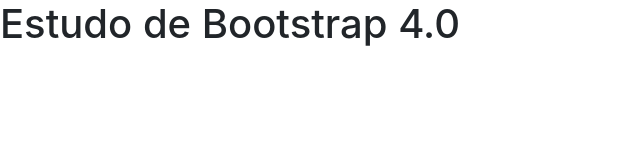
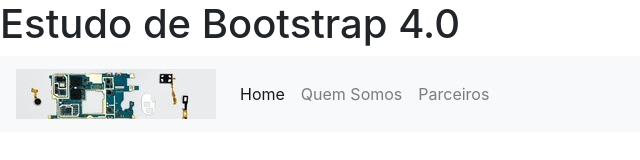
Before and after one commit to jairoap/Bootstrap, a plain HTML site: page index.html in a window 1280 px wide. Shown: the whole page, without its empty margins (0-640 px from the left). Drawn offline with nearby package versions, Linux system fonts and the light colour scheme.

Commit message:
adicionado pasta imagens

```diff
--- a/index.html
+++ b/index.html
@@ -5,12 +5,31 @@
     <meta http-equiv="X-UA-Compatible" content="IE=edge">
     <meta name="viewport" content="width=device-width, initial-scale=1.0">
     <link rel="stylesheet" href="https://cdn.jsdelivr.net/npm/bootstrap@4.0.0/dist/css/bootstrap.min.css" integrity="sha384-Gn5384xqQ1aoWXA+058RXPxPg6fy4IWvTNh0E263XmFcJlSAwiGgFAW/dAiS6JXm" crossorigin="anonymous">
-    <title>Document</title>
+    <title>Bootsrap 4.0</title>
 </head>
 <body>
 
     <h1>Estudo de Bootstrap 4.0</h1>
 
+    <nav class="navbar navbar-expand-lg navbar-light bg-light">
+        <a class="navbar-brand" href="#">
+            <img src="imagens/tec001.jpg" alt="">
+        </a>
+
+        <div class="collapse navbar-collapse" id="navbarSupportedContent">
+            <ul class="navbar-nav mr-auto">
+                <li class="nav-ite" >
+                    <a href="#" class="nav-link active">Home</a>
+                </li>
+                <li class="nav-ite" >
+                    <a href="#" class="nav-link ">Quem Somos</a>
+                </li>
+                <li class="nav-ite" >
+                    <a href="#" class="nav-link  ">Parceiros</a>
+                </li>
+            </ul>
+        </div>
+    </nav>
 
 
 
```
Also changed, not shown: imagens/tec001.jpg (added), imagens/teclado.jpg (added).
